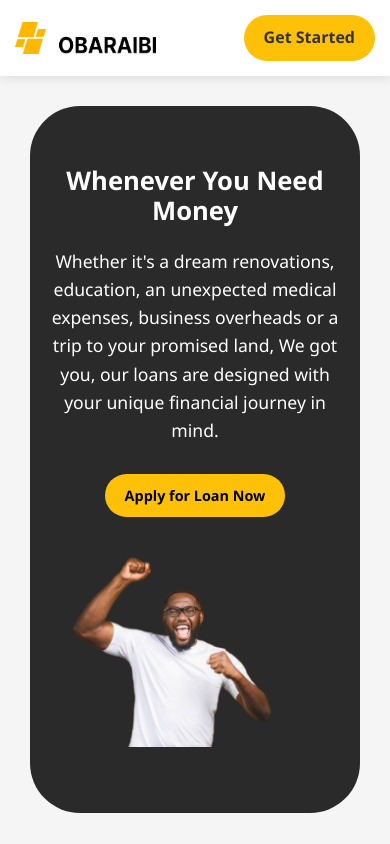
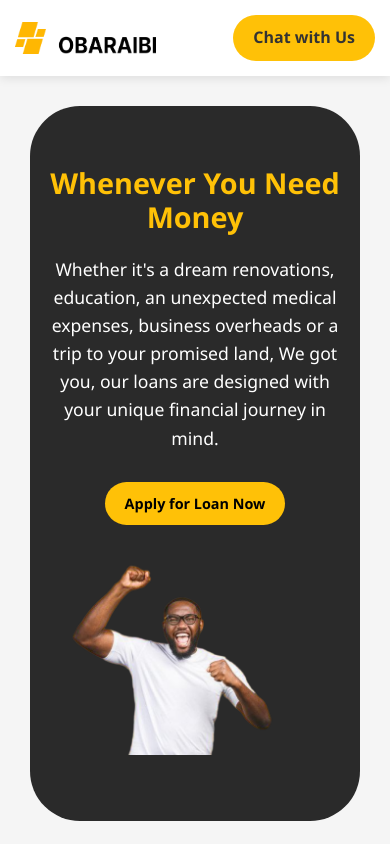
Before and after one commit to Olocraft/Obaraibi, a website: page index.html in a window 390 px wide. Shown: the top 844 px of the page. Drawn offline with Linux system fonts and the light colour scheme.

Commit message:
Update index.html

```diff
--- a/index.html
+++ b/index.html
@@ -181,6 +181,7 @@ nav ul li a:hover {
         font-size: 2.5rem;
         margin-bottom: 20px;
         line-height: 1.2;
+        color: #ffc107;
       }
 
       .hero-text p {
@@ -530,9 +531,10 @@ nav ul li a:hover {
 
         .hero-text h1{
 
-          font-size: 1.6rem;
+          font-size: 1.8rem;
         margin-bottom: 20px;
         line-height: 1.2;
+        color: #ffc107;
 
         }
 
@@ -595,7 +597,7 @@ nav ul li a:hover {
         </nav>
         <div class="header-icons">
 
-          <a href="form.html" class="btn">Get Started</a>
+          <a href="https://wa.me/message/LOZSRLQ7UTRUA1" class="btn">Chat with Us</a>
         </div>
       </div>
     </header>
@@ -637,7 +639,7 @@ nav ul li a:hover {
             support. Personal Support – Trained experts are available every step
             of the way.
           </p>
-          <a href="#" class="btn">Learn More About Us</a>
+          <a href="https://wa.me/message/LOZSRLQ7UTRUA1" class="btn">Learn More About Us</a>
         </div>
         <div class="why-us-image">
           <img src="istockphoto-1222588897-612x612_prev_ui.png" alt="People using our services" />
```
